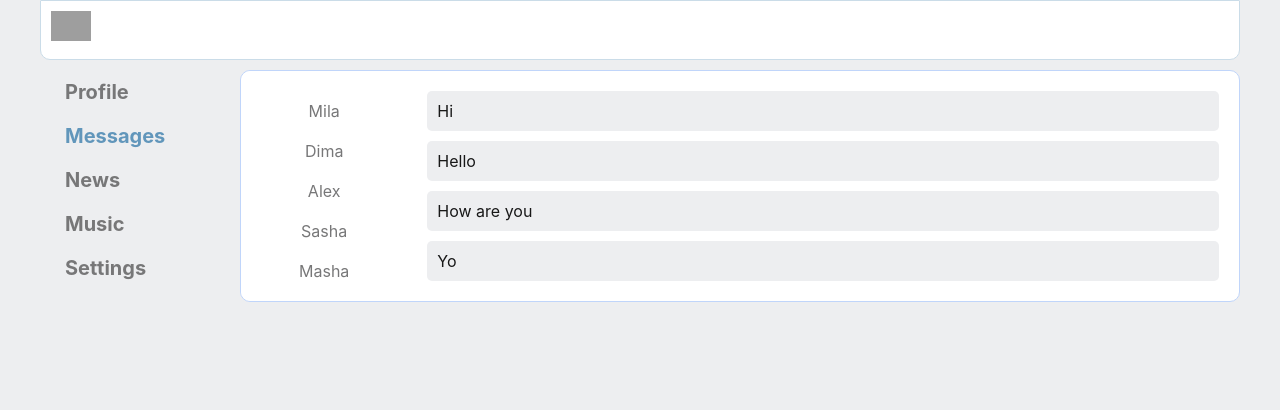
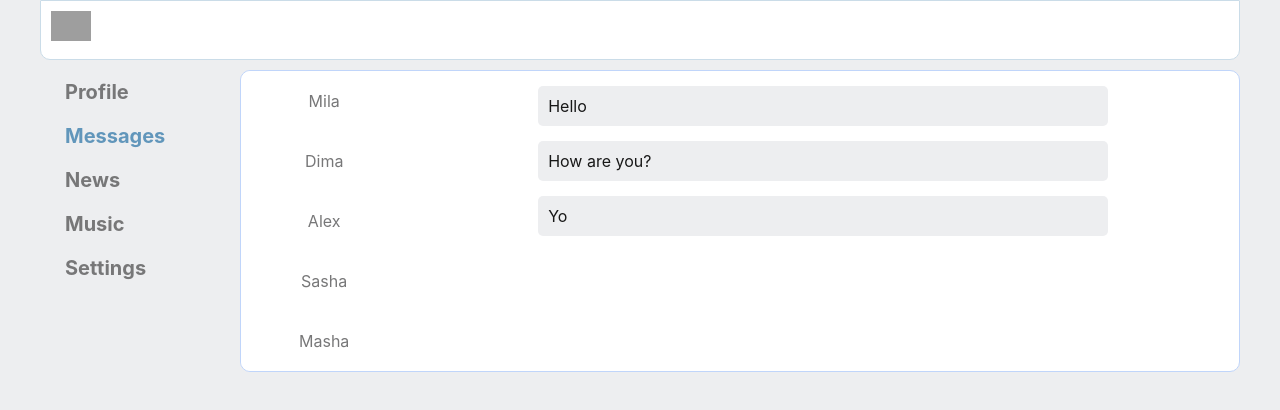
Before and after one commit to ViktoriaKhomenko7/samurai-way, a React (Create React App) app: page /dialogs in a window 1280 px wide. Shown: the top 410 px of the page. Built offline with nearby package versions, Linux system fonts and the light colour scheme; grey boxes are pictures that could not be loaded.

Commit message:
24. BLL - UI

```diff
--- a/src/components/dialogs/Dialogs.module.css
+++ b/src/components/dialogs/Dialogs.module.css
@@ -10,7 +10,6 @@
     display: flex;
     flex-direction: column;
     align-items: center;
-    padding: 10px;
     background-color: white;
     border-radius: 10px;
 }
@@ -20,15 +19,16 @@
 }
 .dialog {
     color: #777778;
-    padding-top: 20px;
+    padding: 10px;
+    margin: 10px;
 }
 .messages {
-    padding: 10px;
-
+    min-width: 600px;
+    margin: 0 auto;
 }
 .message {
     padding: 10px;
-    margin: 10px;
+    margin: 15px;
     background-color: #edeef0;
     color: #181818;
     border-radius: 5px;
--- a/src/components/dialogs/Dialogs.tsx
+++ b/src/components/dialogs/Dialogs.tsx
@@ -4,7 +4,7 @@ import {NavLink} from "react-router-dom";
 
 type DialogPropsType = {
     name: string
-    id: string
+    id: number
 }
 const DialogItem = (props: DialogPropsType) => {
 
@@ -25,20 +25,34 @@ const Message = (props: MessagePropsType) => {
 }
 
 export const Dialogs = () => {
+
+    let dialogsData = [
+        {id: 1, name: 'Mila'},
+        {id: 2, name: 'Dima'},
+        {id: 3, name: 'Alex'},
+        {id: 4, name: 'Sasha'},
+        {id: 5, name: 'Masha'}
+    ]
+
+    let messagesData = [
+        {id: 1, message: "Hello"},
+        {id: 2, message: "How are you?"},
+        {id: 3, message: "Yo"}
+    ]
+
     return (
         <div className={s.dialogs}>
             <div className={s.dialogsItems}>
-                <DialogItem name={"Mila"} id='1'/>
-                <DialogItem name={"Dima"} id='2'/>
-                <DialogItem name={"Alex"} id='3'/>
-                <DialogItem name={"Sasha"} id='4'/>
-                <DialogItem name={"Masha"} id='5'/>
+                <DialogItem name={dialogsData[0].name} id={dialogsData[0].id}/>
+                <DialogItem name={dialogsData[1].name} id={dialogsData[1].id}/>
+                <DialogItem name={dialogsData[2].name} id={dialogsData[2].id}/>
+                <DialogItem name={dialogsData[3].name} id={dialogsData[3].id}/>
+                <DialogItem name={dialogsData[4].name} id={dialogsData[4].id}/>
             </div>
             <div className={s.messages}>
-                <Message message="Hi"/>
-                <Message message="Hello"/>
-                <Message message="How are you"/>
-                <Message message="Yo"/>
+                <Message message={messagesData[0].message}/>
+                <Message message={messagesData[1].message}/>
+                <Message message={messagesData[2].message}/>
             </div>
         </div>
     );
--- a/src/components/propfile/myPosts/posts/MyPosts.module.css
+++ b/src/components/propfile/myPosts/posts/MyPosts.module.css
@@ -1,6 +1,9 @@
 .myPosts {
+    margin-top: 10px;
     padding: 10px;
-    border: 1px solid grey;
+    border: 1px solid #cadce8;
+    border-radius: 10px;
+    background: #FFFFFF;
 }
 .posts {
     margin-top: 10px;
--- a/src/components/propfile/myPosts/posts/MyPosts.tsx
+++ b/src/components/propfile/myPosts/posts/MyPosts.tsx
@@ -2,7 +2,18 @@ import React from "react";
 import {Post} from "./Post";
 import s from "./MyPosts.module.css"
 
+export type postsDataType = {
+    id: number
+    message: string
+    likesCount: number
+}
 export const MyPosts = () => {
+
+    let postsData = [
+        {id: 1, message: "hi, how are you?", likesCount: 20},
+        {id: 2, message: "it's my first post", likesCount: 17}
+    ]
+
     return (
         <div className={s.myPosts}>
             <h3>My posts</h3>
@@ -16,8 +27,8 @@ export const MyPosts = () => {
                 New post
             </div>
             <div className={s.posts}>
-                <Post likesCount={20} message="hi, how are you?"/>
-                <Post likesCount={17} message="it's my first post"/>
+                <Post id={1} likesCount={postsData[0].likesCount} message={postsData[0].message}/>
+                <Post id={2} likesCount={postsData[1].likesCount} message={postsData[1].message}/>
             </div>
         </div>
     );
```
Also changed, not shown: src/components/propfile/myPosts/posts/Post.tsx (+2 -6 lines).
